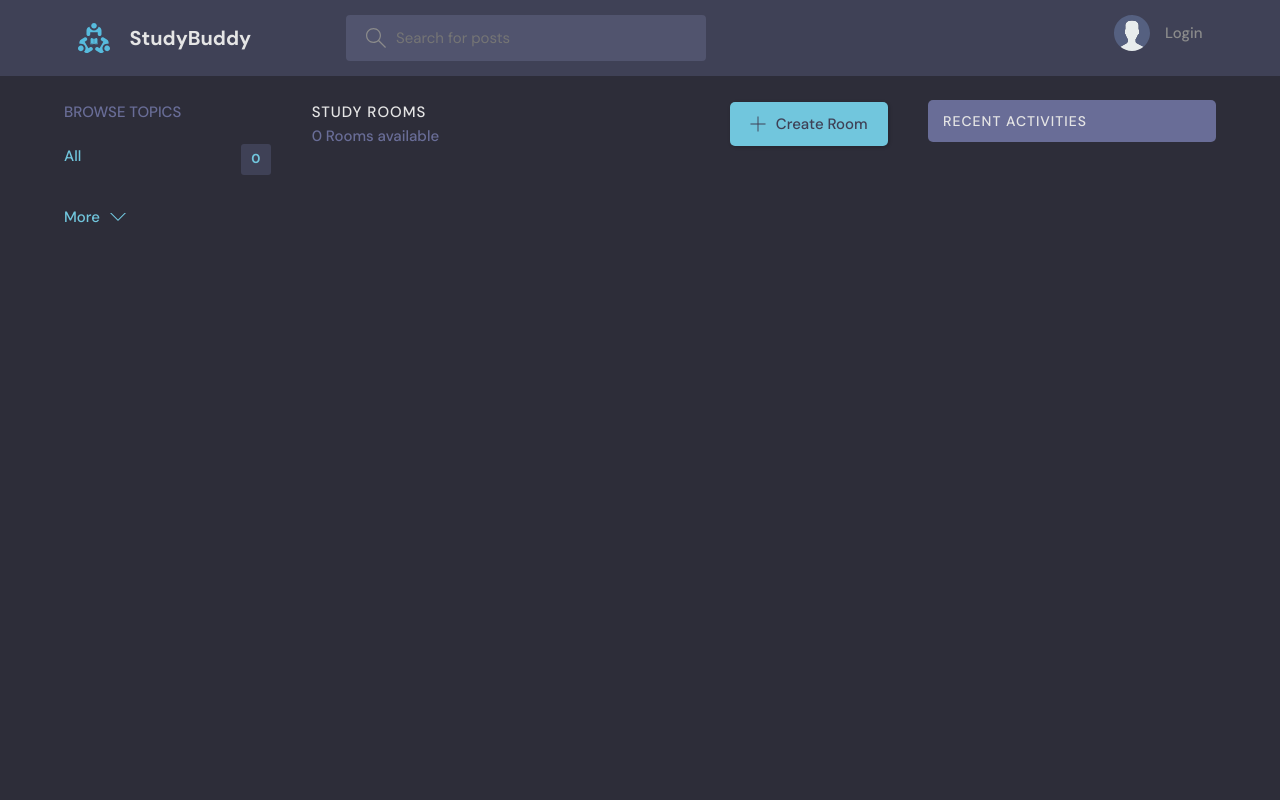
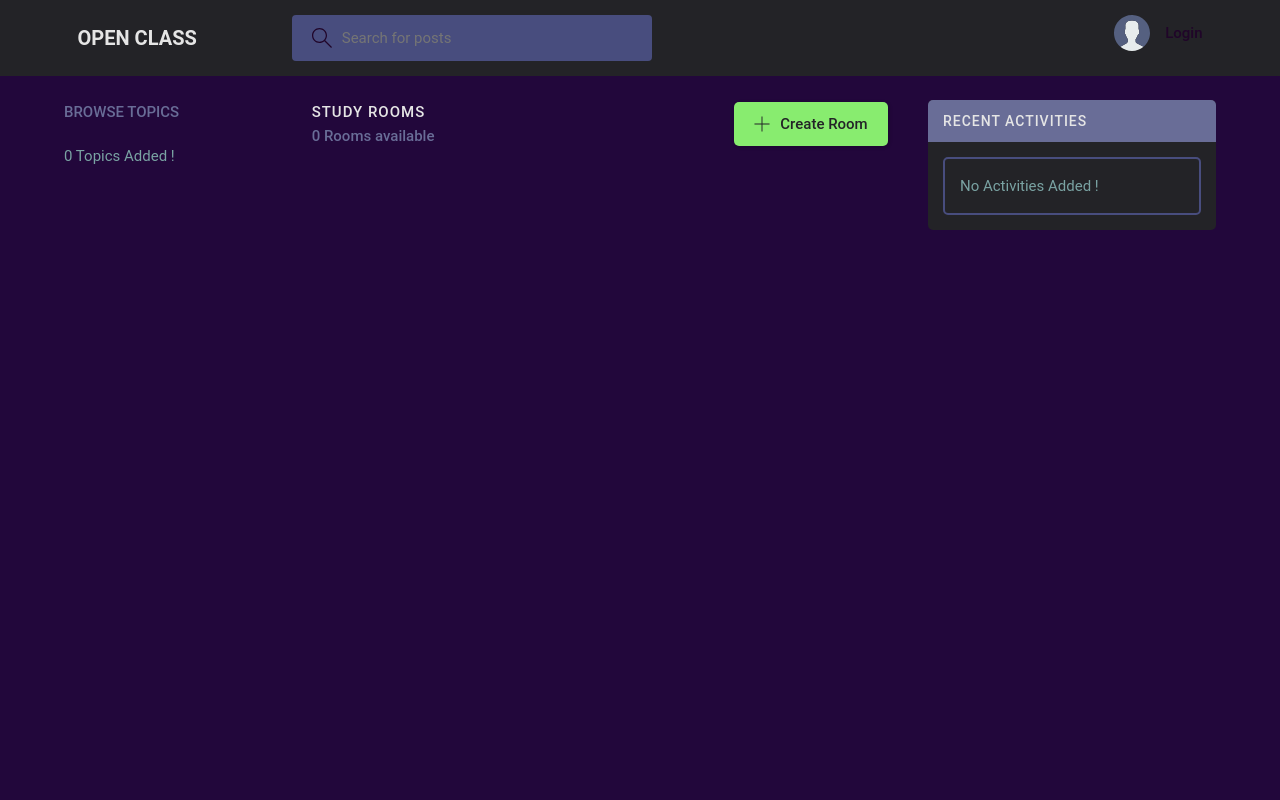
Before and after one commit to leomensah/OpenClass, a Django app: page / in a window 1280 px wide. Run offline with Django 3.2, Linux system fonts and the light colour scheme; data that the repository does not hold is empty.

Commit message:
Home Page fixed and Updated

```diff
--- a/base/models.py
+++ b/base/models.py
@@ -9,7 +9,7 @@ class User(AbstractUser):
 
     avatar = models.ImageField(null=True, default="avatar.svg")
 
-    USERNAME_FIELD = 'email'
+    USERNAME_FIELD = 'username'
     REQUIRED_FIELDS = []
 
 
--- a/base/templates/base/activity_component.html
+++ b/base/templates/base/activity_component.html
@@ -1,7 +1,15 @@
 <div class="activities">
+
     <div class="activities__header">
         <h2>Recent Activities</h2>
     </div>
+
+    {% if messages_count == 0 %}
+
+    <div class="activities__box">
+        <p>No Activities Added !</p>
+    </div>
+    {% else %}
     {% for message in room_messages %}
     <div class="activities__box">
         <div class="activities__boxHeader roomListRoom__header">
@@ -35,5 +43,6 @@
         </div>
     </div>
     {% endfor %}
+    {% endif %}
 
 </div>
--- a/base/templates/base/login_register.html
+++ b/base/templates/base/login_register.html
@@ -87,7 +87,7 @@
 
         <div class="auth__action">
           <p>Already signed up yet?</p>
-          <a href="{% url 'login' %}" class="btn btn--link">Sign Up</a>
+          <a href="{% url 'login' %}" class="btn btn--link">Sign In</a>
         </div>
       </div>
     </div>
--- a/base/templates/base/topics_component.html
+++ b/base/templates/base/topics_component.html
@@ -2,6 +2,10 @@
     <div class="topics__header">
         <h2>Browse Topics</h2>
     </div>
+    {% if not topics.count %}
+    <p class="topics__list"> 0 Topics Added !</p>
+
+    {% else %}
     <ul class="topics__list">
         <li>
             <a href="{% url 'home' %}" class="active">All <span>{{topics.count}}</span></a>
@@ -11,8 +15,9 @@
             <a href="{% url 'home' %}?q={{topic.name}}">{{topic.name}}<span>{{topic.room_set.all.count}}</span></a>
         </li>
         {% endfor %}
-
     </ul>
+    {% endif %}
+    {% if topics.count > 5 %}
     <a class="btn btn--link" href="{% url 'topics' %}">
         More
         <svg version="1.1" xmlns="http://www.w3.org/2000/svg" width="32" height="32" viewBox="0 0 32 32">
@@ -20,4 +25,5 @@
             <path d="M16 21l-13-13h-3l16 16 16-16h-3l-13 13z"></path>
         </svg>
     </a>
+    {% endif %}
 </div>
--- a/base/views.py
+++ b/base/views.py
@@ -68,9 +68,11 @@ def home(request):
     room_count = rooms.count()
     room_messages = Message.objects.filter(
         Q(room__topic__name__icontains=q))[0:3]
+    messages_count =room_messages.count()
 
     context = {'rooms': rooms, 'topics': topics,
-               'room_count': room_count, 'room_messages': room_messages}
+               'room_count': room_count, 'room_messages': room_messages,
+               "messages_count": messages_count}
     return render(request, 'base/home.html', context)
 
 
--- a/static/styles/main.css
+++ b/static/styles/main.css
@@ -1,3 +1,3 @@
 body{
-    background-color: aquamarine;
+    background-color: rgb(29, 165, 219);
 }
--- a/static/styles/style.css
+++ b/static/styles/style.css
@@ -1,15 +1,15 @@
 @import url("https://fonts.googleapis.com/css2?family=DM+Sans:wght@400;500;700&display=swap");
 
 :root {
-  --color-main: #71c6dd;
+  --color-main: #88ec6f;
   --color-main-light: #e1f6fb;
-  --color-dark: #3f4156;
-  --color-dark-medium: #51546e;
+  --color-dark: #232327;
+  --color-dark-medium: #484d7e;
   --color-dark-light: #696d97;
   --color-light: #e5e5e5;
-  --color-gray: #8b8b8b;
-  --color-light-gray: #b2bdbd;
-  --color-bg: #2d2d39;
+  --color-gray: #200529;
+  --color-light-gray: #7aa3a3;
+  --color-bg: #22073b;
   --color-success: #5dd693;
   --color-error: #fc4b0b;
 }
@@ -17,7 +17,7 @@
 /*========== base styles ==========*/
 
 * {
-  font-family: "DM Sans", -apple-system, BlinkMacSystemFont, "Segoe UI", Roboto, Oxygen, Ubuntu, Cantarell, "Open Sans",
+  font-family: Roboto, "DM Sans", -apple-system, BlinkMacSystemFont, "Segoe UI", Roboto, Oxygen, Ubuntu, Cantarell, "Open Sans",
     "Helvetica Neue", sans-serif;
   margin: 0;
   padding: 0;
--- a/templates/main.html
+++ b/templates/main.html
@@ -8,7 +8,7 @@
     <meta name="viewport" content="width=device-width, initial-scale=1.0" />
     <link rel="shortcut icon" href="assets/favicon.ico" type="image/x-icon" />
     <link rel="stylesheet" href="{% static 'styles/style.css' %}" />
-    <title>StudyBuddy - Find study partners around the world!</title>
+    <title>OpenClass - Ask your questions and get prompt answers.</title>
 </head>
 
 <body>
--- a/templates/navbar.html
+++ b/templates/navbar.html
@@ -2,8 +2,8 @@
 <header class="header header--loggedIn">
     <div class="container">
         <a href="{% url 'home' %}" class="header__logo">
-            <img src="{% static 'images/logo.svg' %}" />
-            <h1>StudyBuddy</h1>
+            {% comment %} <img src="{% static 'images/logo.png' %}" /> {% endcomment %}
+            <h1>OPEN CLASS</h1>
         </a>
         <form class="header__search" method="GET" action="{% url 'home' %}">
             <label>
@@ -68,12 +68,3 @@
         </nav>
     </div>
 </header>
-
-
-
-<!-- {% if request.user.is_authenticated %}
-<p>Hello {{request.user}}</p>
-<a href="{% url 'logout' %}">Logout</a>
-{% else %}
-<a href="{% url 'login' %}">Login</a>
-{% endif %} -->
```
Also changed, not shown: base/migrations/0001_initial.py, base/migrations/0002_auto_20210921_1315.py (deleted), base/migrations/0003_user_avatar.py (deleted), db.sqlite3, static/images/logo.png (added), static/images/logo.svg (deleted).
